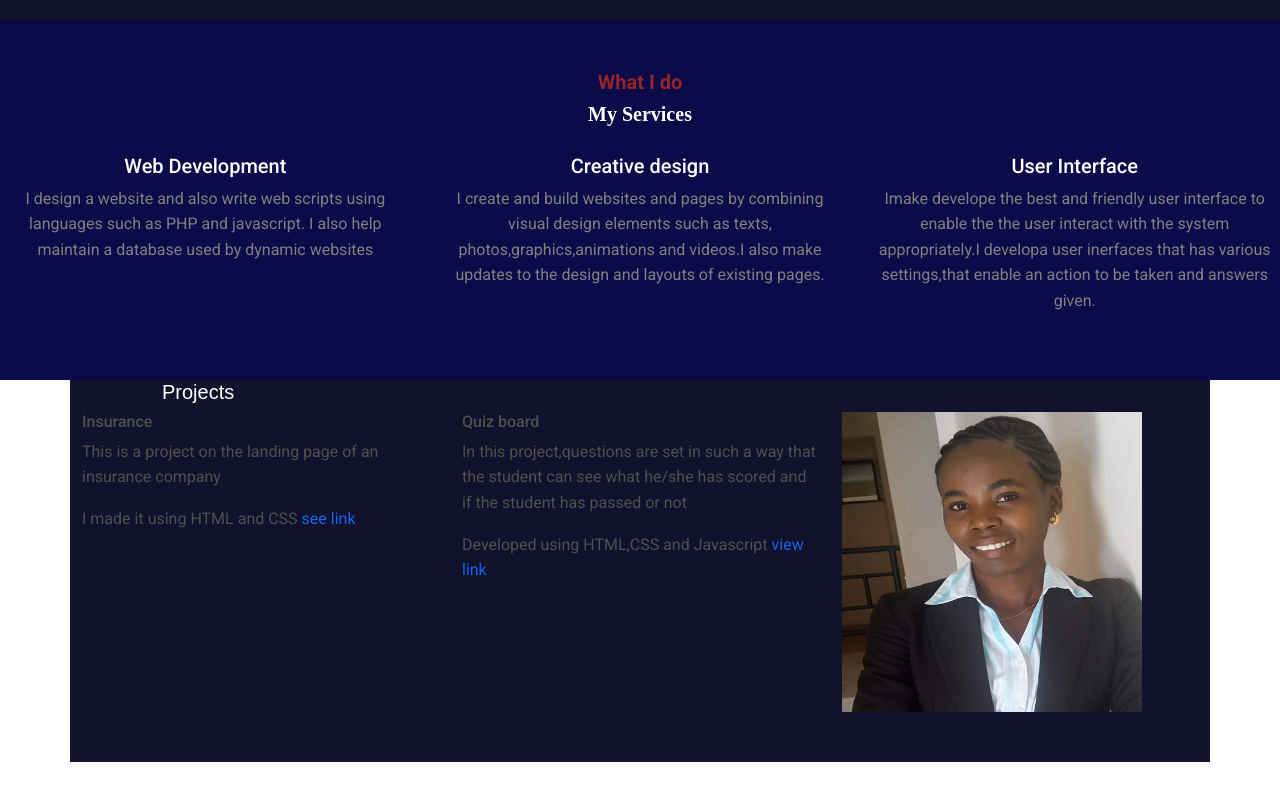
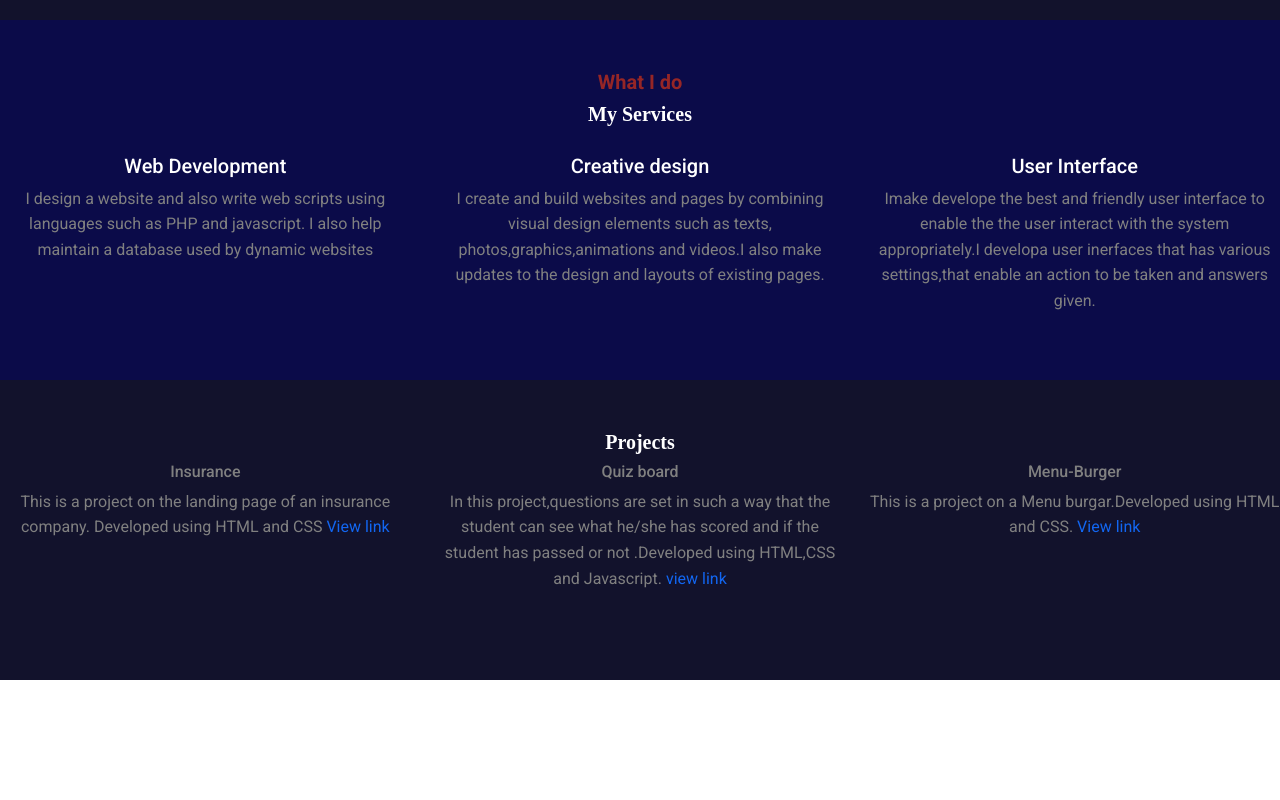
Before and after one commit to BECKY-OCHOLLA/portfolio_landingpage, a plain HTML site: page index.html in a window 1280 px wide. Shown: the part 1320-2120 px from the top of the page. After the commit the page ends 2000 px from the top, so only its background shows below. Drawn offline with nearby package versions, Linux system fonts and the light colour scheme.

Commit message:
it will add sample projects and links

```diff
--- a/index.css
+++ b/index.css
@@ -112,6 +112,8 @@ h1{
 }
 
 #links{
-    height: 1000px;
+    height: 300px;
     padding-bottom: 100px;
+    text-align: center;
+    padding-top: 50px;
 }
--- a/index.html
+++ b/index.html
@@ -128,7 +128,7 @@ rel="stylesheet"/>
     </div>
   </div>
 
-  <div id="container"class="row judtify-content-space-between">
+  <div id="container"class="row justify-content-space-between">
     <h4>What I do</h4>
     <h1>My Services</h1>
     <br><br>
@@ -152,24 +152,32 @@ rel="stylesheet"/>
         </p>
     </div>
   </div>
-  <div id="links" class="container">
 
-    <div class="row">
-      <h3>Projects</h3>
-      <div class="col-4">
-        <h6>Insurance</h6>
-        <p>This is a project on the landing page of an insurance company</p>
-        <p>I made it using HTML and CSS <a href="https://github.com/BECKY-OCHOLLA/insurance-website">see link</a></p>
+
+  <div id="links" class="row justify-content-space-between">
+    <h1>Projects</h1>
+
+    <div class="col-sm">
+      <h6>Insurance</h6>
+      <p>This is a project on the landing page of an insurance company.
+      Developed using HTML and CSS
+      <a href="https://github.com/BECKY-OCHOLLA/insurance-website">View link</a>
       </div>
-      <div class="col-sm-4">
-        <h6>Quiz board</h6>
-        <p>In this project,questions are set in such a way that the student can see what he/she has scored and if the student has passed or not</p>
-        <p>Developed using HTML,CSS and Javascript <a href="https://github.com/BECKY-OCHOLLA/computerclub-website">view link</a></p>
-      </div>
-      <div class="col-sm-4">
-        <img src="./images/beckypic2.jpg" height="300" width="300">
-      </div>
+    <div class="col-sm">
+      <h6>Quiz board</h6>
+      <p>In this project,questions are set in such a way that the student can see what he/she has scored and if the student has passed or not
+      .Developed using HTML,CSS and Javascript.
+       <a href="https://github.com/BECKY-OCHOLLA/computerclub-website">view link</a></p>
     </div>
+    <div class="col-sm">
+      <h6>Menu-Burger</h6>
+      <p>This is a project on a Menu burgar.Developed using HTML and CSS.
+      <a href="https://github.com/BECKY-OCHOLLA/menu-website">View link</a></p>
+
+    </div>
+
+
+
   </div>
 
 
```
